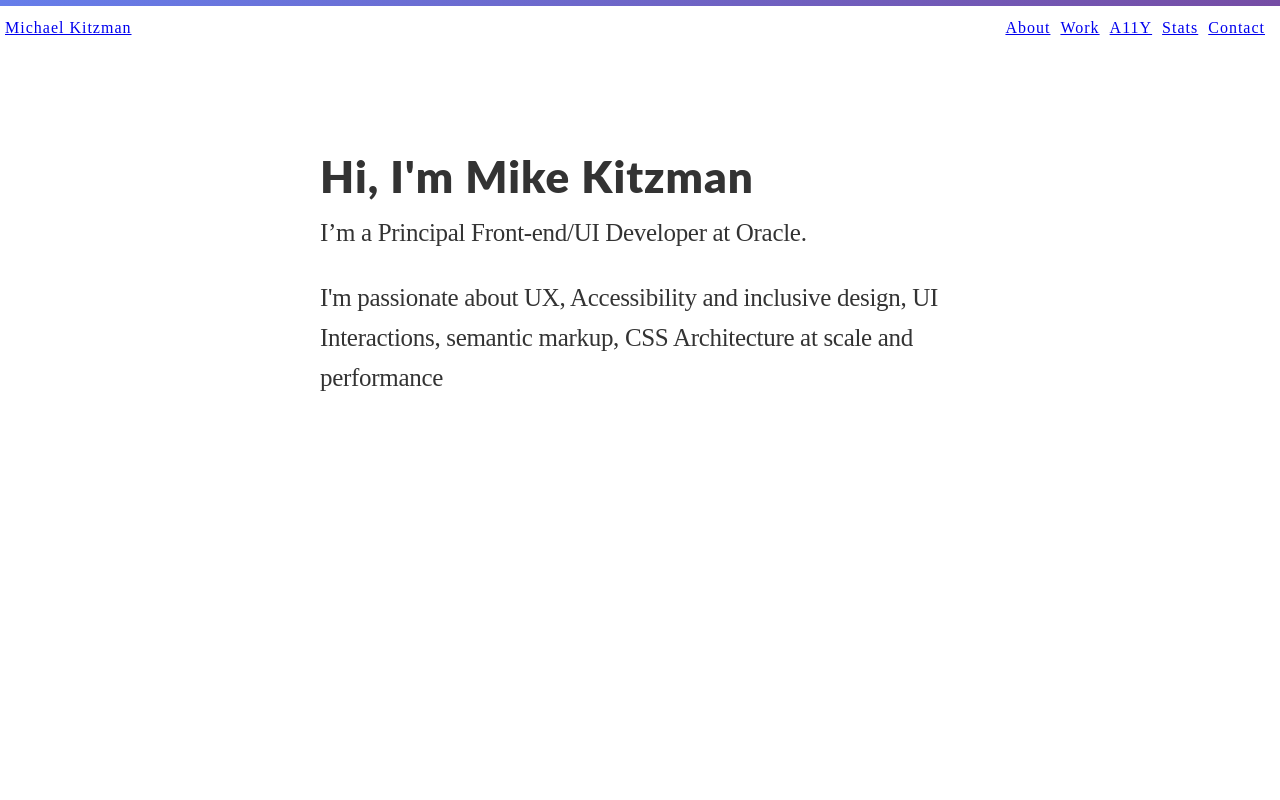
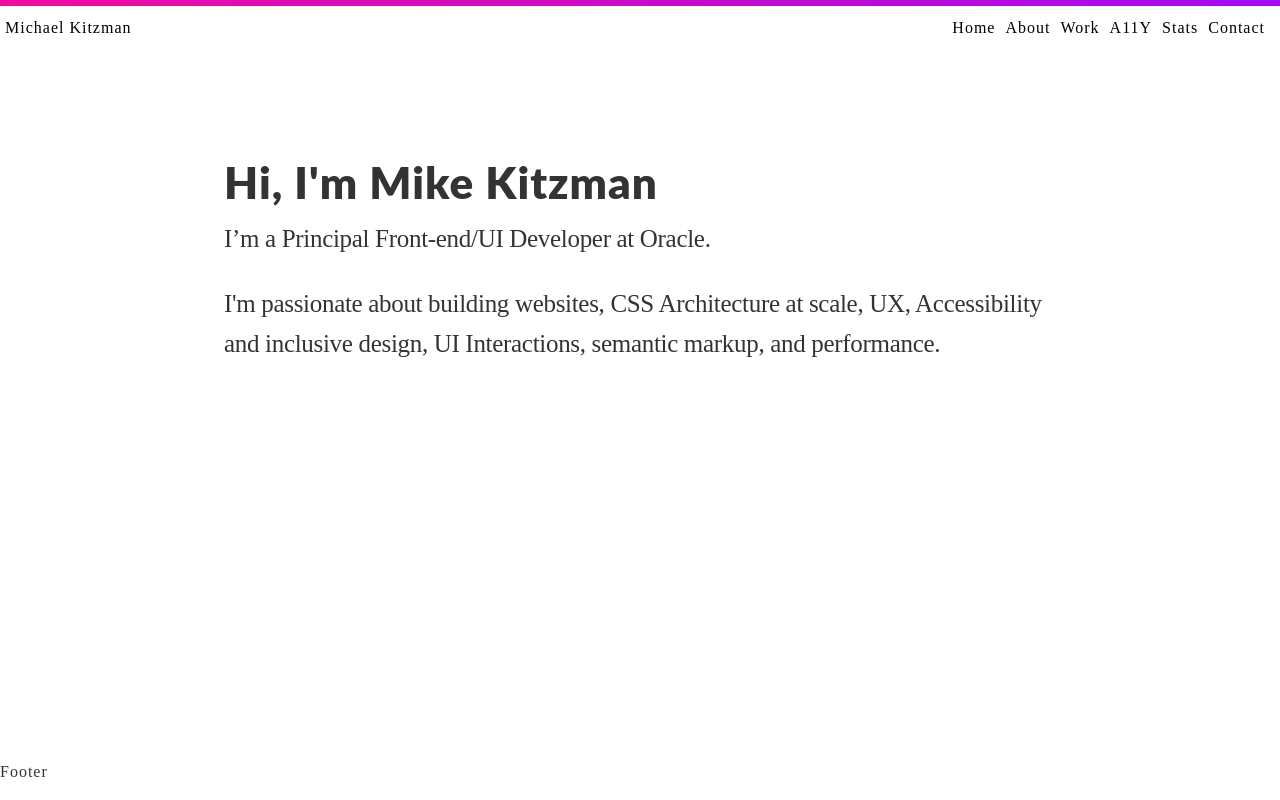
Before and after one commit to mkitzman/michaelkitzman.com, a React app: page / in a window 1280 px wide. Built offline with nearby package versions, Linux system fonts and the light colour scheme.

Commit message:
Add grid system

```diff
--- a/src/components/App.js
+++ b/src/components/App.js
@@ -13,13 +13,12 @@ import A11y from 'components/A11y';
 import Contact from 'components/Contact';
 
 
-const Fragment = React.Fragment;
-
 export default function App() {
     return (
         <BrowserRouter>
-            <Fragment>
+            <div className={'App-grid'}>
                 <Header />
+                <aside></aside>
                 <main>
                     <article>
                         <Switch>
@@ -32,8 +31,9 @@ export default function App() {
                         </Switch>
                     </article>
                 </main>
+                <aside></aside>
                 <Footer />
-            </Fragment>
+            </div>
         </BrowserRouter>
     );
 };
--- a/src/components/Footer.js
+++ b/src/components/Footer.js
@@ -3,6 +3,7 @@ import React from 'react';
 export default function Footer() {
     return (
         <footer>
+            Footer
         </footer>
     );
 }
--- a/src/components/Header.js
+++ b/src/components/Header.js
@@ -6,6 +6,7 @@ const Header = () => (
         <nav className={'Header-nav'}>
             <ul>
                 <li className={'Header-nav-item'}><Link to="/">Michael Kitzman</Link></li>
+                <li className={'Header-nav-item'}><Link to="/">Home</Link></li>
                 <li className={'Header-nav-item'}><Link to="/about">About</Link></li>
                 <li className={'Header-nav-item'}><Link to="/work">Work</Link></li>
                 <li className={'Header-nav-item'}><Link to="/a11y">A11Y</Link></li>
--- a/src/components/Home.js
+++ b/src/components/Home.js
@@ -7,9 +7,9 @@ const Home = () => (
             I’m a Principal Front-end/UI Developer at Oracle.
         </p>
         <p  className={'Home-hero-description'}>
-            I'm passionate about UX, Accessibility and inclusive
-            design, UI Interactions, semantic markup, CSS Architecture at
-            scale and performance
+            I'm passionate about building websites, CSS Architecture at
+            scale, UX, Accessibility and inclusive design, UI Interactions,
+            semantic markup, and performance.
         </p>
     </div>
 );
--- a/src/styles/Header.css
+++ b/src/styles/Header.css
@@ -1,7 +1,5 @@
 .Header {
-    //background-image: linear-gradient(120deg, #F093FB 0%, #F5576C 100%);
-    //background-image: linear-gradient(to right, #4FACFE 0%, #00F2FE 100%);
-    background-image: linear-gradient(135deg, #667EEA 0%, #764BA2 100%);
+    background-image: linear-gradient(45deg, #F40BA0 0%, #A508F4 100%);
     width: 100%;
     text-align: right;
     overflow: hidden;
@@ -20,4 +18,8 @@
 .Header-nav-item {
     display: inline-block;
     margin-right: 10px;
+
+    & a {
+        color: #000000;
+    }
 }
--- a/src/styles/Home.css
+++ b/src/styles/Home.css
@@ -1,16 +1,3 @@
-.Home-hero {
-    margin: 100px auto;
-    width: 50%;
-}
-
-.page-title {
-    font-family: 'Lato';
-    font-size: 44px;
-    line-height: 1.2;
-    font-weight: 900;
-    margin-bottom: 10px;
-}
-
 .Home-hero-description {
     font-size: 25px;
     line-height: 1.6;
--- a/src/styles/_reset.css
+++ b/src/styles/_reset.css
@@ -22,3 +22,7 @@ img {
   max-width: 100%;
   height: auto;
 }
+
+a {
+  text-decoration: none;
+}
--- a/src/styles/app.css
+++ b/src/styles/app.css
@@ -5,3 +5,28 @@ html {
     line-height: var(--base-line-height);
     letter-spacing: var(--base-letter-spacing);
 }
+
+article {
+    margin: 100px 0;
+}
+
+h1 {
+    font-family: 'Lato';
+    font-size: 44px;
+    line-height: 1.2;
+    font-weight: 900;
+    margin-bottom: 10px;
+}
+
+.App-grid {
+    display: grid;
+    width: 100%;
+    height: 100vh;
+    grid-template-columns: 1fr 65% 1fr;
+    grid-template-rows: 40px 1fr 40px;
+    grid-gap: 1em;
+}
+
+header, footer {
+  grid-column: 1 / 4;
+}
```
